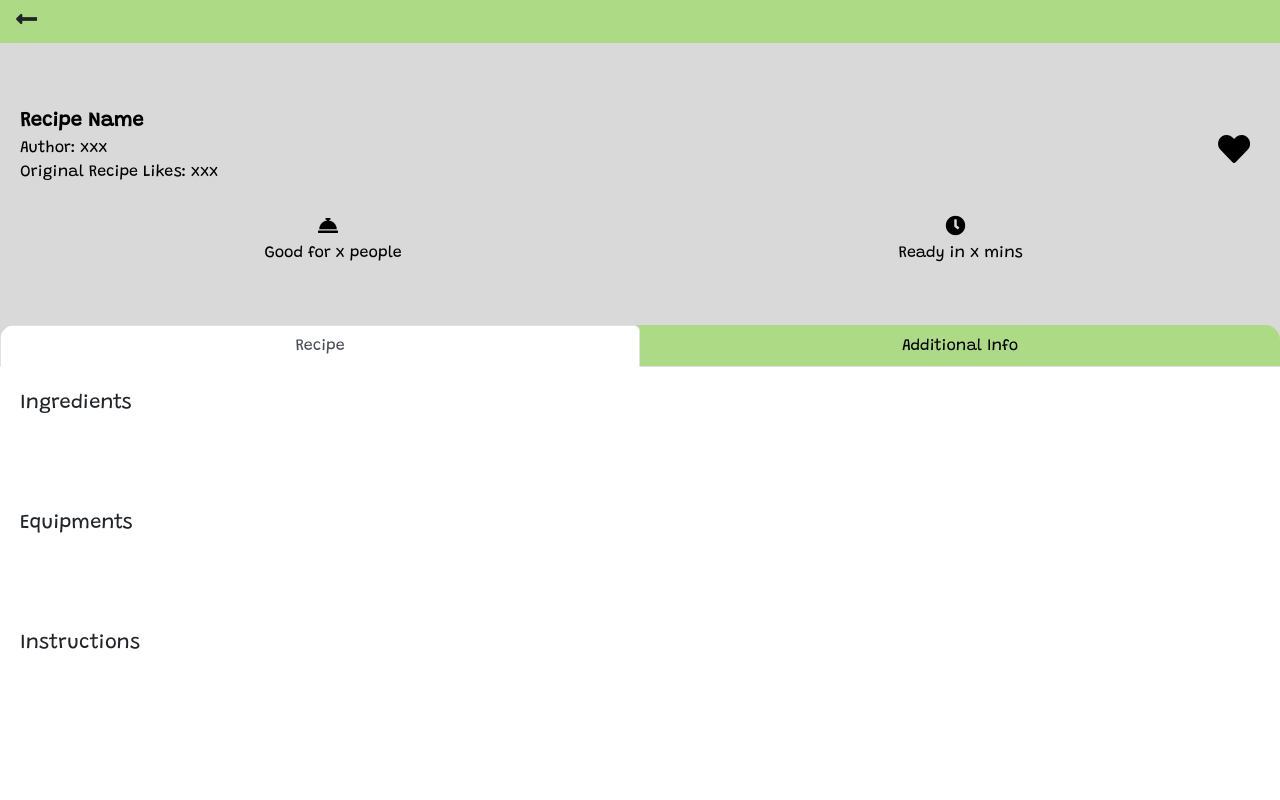
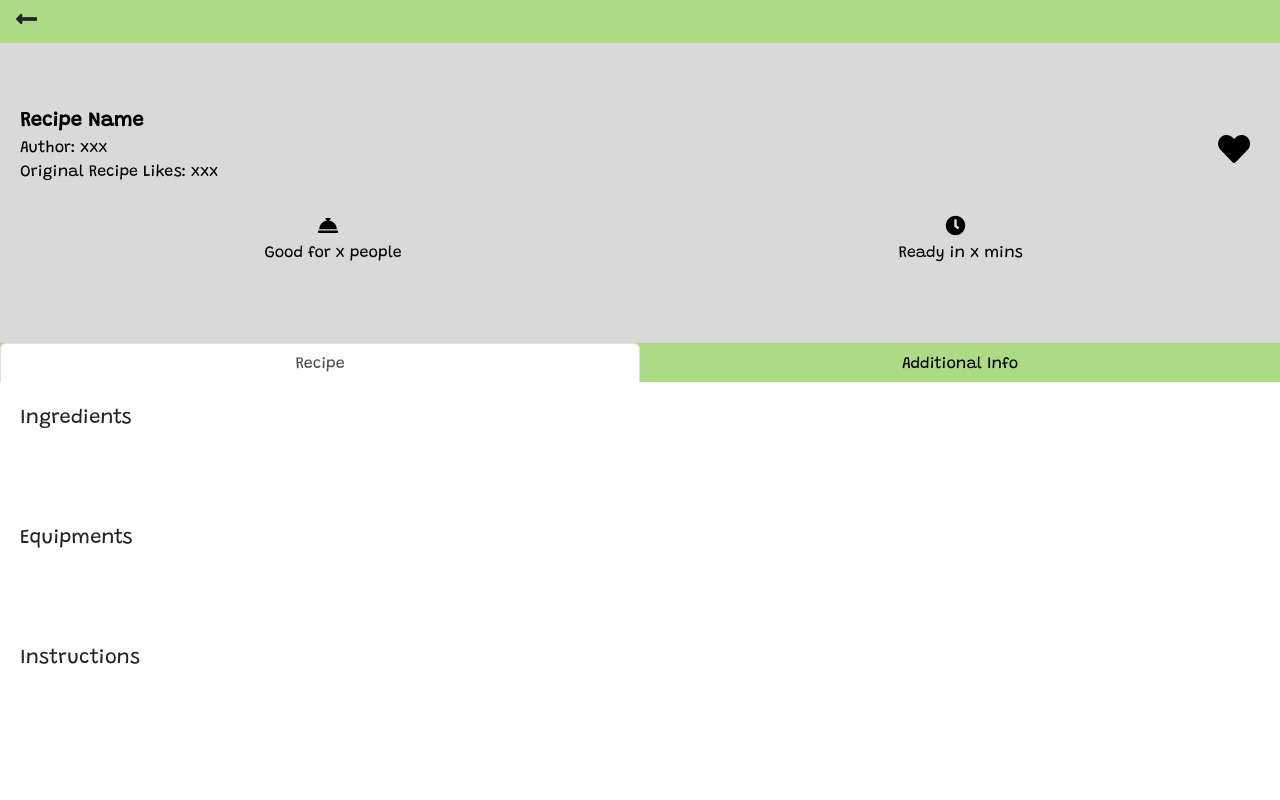
Before and after one commit to JKQuino/Dishionary, a website: page Dishionary/www/recipe.html in a window 1280 px wide. Drawn offline with nearby package versions, Linux system fonts and the light colour scheme; no server answers.

Commit message:
Recipe Tab Update
MidNavBar Position Update

```diff
--- a/Dishionary/www/css/recipe.css
+++ b/Dishionary/www/css/recipe.css
@@ -20,11 +20,9 @@ body {
 	overflow-y: auto;
 	height: auto;
 	width: 100%;
-	top: 325px;
+	top: 382px;
 	bottom: 0px;
 	position: absolute;
-	border-top-left-radius: 15px;
-	border-top-right-radius: 15px;
 }
 
 
@@ -126,7 +124,9 @@ table td {
 .midNav {
 	width: 100%;
 	background-color: #ADDA84;
-	position: relative;
+	height: auto;
+	border-top-left-radius: 15px;
+	border-top-right-radius: 15px;
 }
 
 .nav-link {
--- a/Dishionary/www/recipe.html
+++ b/Dishionary/www/recipe.html
@@ -75,12 +75,10 @@
 							<td>Good for <span id="servings">x</span> people</td>
 							<td>Ready in <span id="time">x</span> mins</td>
 						</tr>
-					</table><br>
+					</table>
 				</div>
 			</div>
-		</div>
 
-		<div class="main">
 			<!-- TABS -->
 			<div class="midNav">
 				<ul class="nav nav-tabs d-flex justify-content-center" id="myTab" role="tablist">
@@ -92,7 +90,9 @@
 					</li>
 				</ul>
 			</div>
+		</div>
 
+		<div class="main">
 			<!-- RECIPE -->
 			<div class="tab-content" id="myTabContent">
 				<div class="tab-pane fade show active" id="recipe-tab-pane" role="tabpanel" aria-labelledby="recipe-tab" tabindex="0">
```
